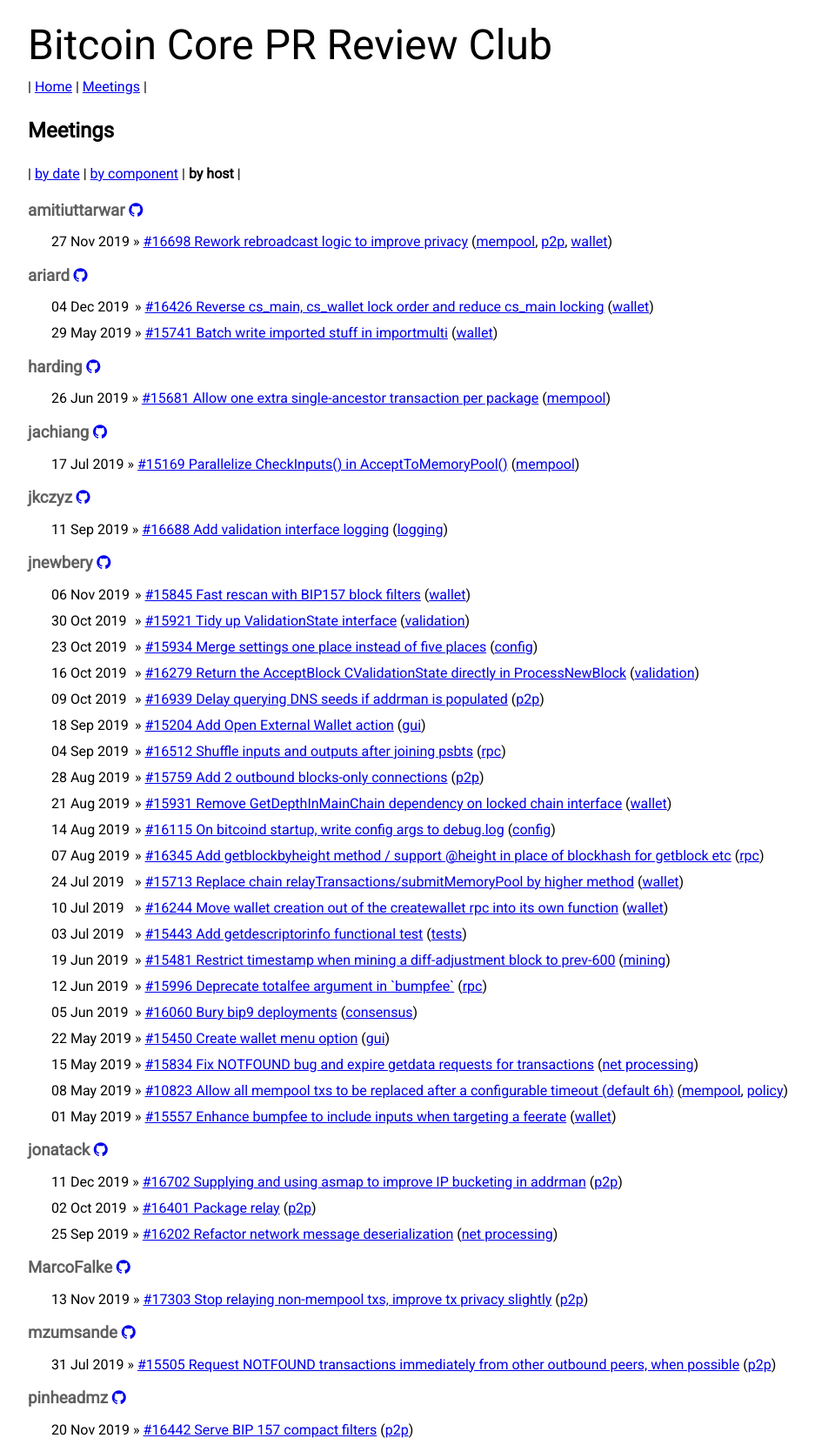
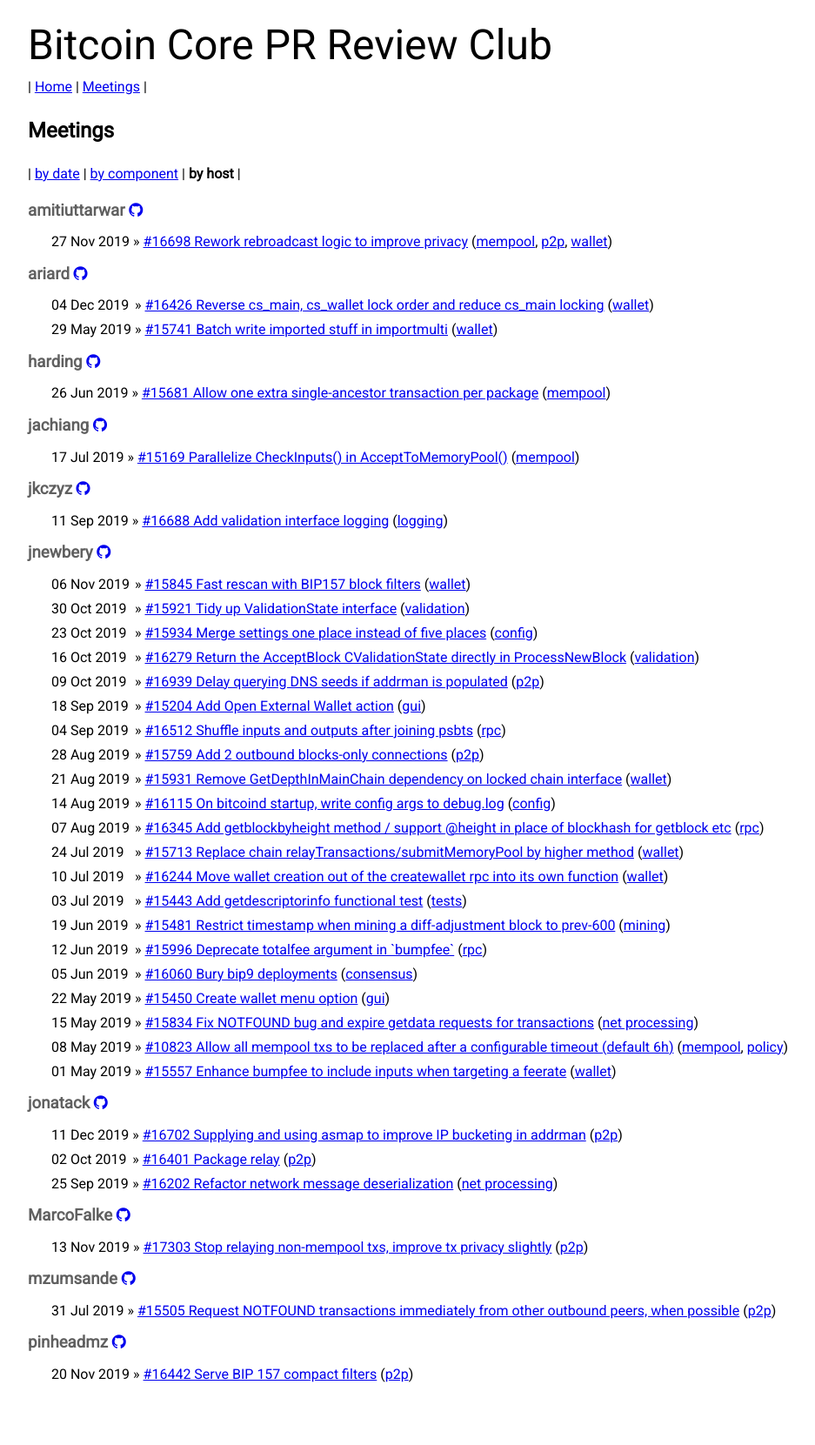
Before and after one commit to bitcoin-core-review-club/website, a Jekyll site: the page built from meetings-hosts.html, in a window 1280 px wide. Shown: the whole page at 87% size, without its empty margins (0-937 px from the left). Built offline with Jekyll 4.4.1, drawn with Linux system fonts in a browser that asks for light colours; nearby versions of some CDN libraries; after the commit the page ends 1619 px from its top, so only the background shows below that.

Commit message:
Fixup meetings-hosts page HTML
- remove unneeded spans that prevent the css from working

- indent the markup more clearly

- add missing closing tags/fix tag issues which became apparent from the
  indentation

- use the same headers as the other meetings pages (seems we should use a common
  include for this)

```diff
--- a/meetings-hosts.html
+++ b/meetings-hosts.html
@@ -18,12 +18,8 @@
 {% assign hosts = raw_hosts | split: "|" | sort_natural | uniq %}
 
 <div class="Home">
-  <h2 class="Home-posts-title">
-    Meetings
-  </h2>
-  <p>
-    {% include linkers/meetings-pages.md %}
-  </p>
+  <h2 class="Home-posts-title">Meetings</h2>
+  <p>{% include linkers/meetings-pages.md %}</p>
 
   {% for host in hosts %}
     <div id="{{host}}">
@@ -39,21 +35,22 @@
             {%- endfor -%}
           {% endcapture %}
           {% if post.host == host %}
-      <tr><div class="Home-posts-post">
-        <td><span class="Home-posts-post-date">
+            <tr class="Home-posts-post">
+              <td class="Home-posts-post-date">
                 {{ post.date | date_to_string }}
-        </span></td>
-        <td><span class="Home-posts-post-arrow">
+              </td>
+              <td class="Home-posts-post-arrow">
                 &raquo;
-        </span></td>
+              </td>
               <td>
                 <a class="Home-posts-post-title" href="{{ post.url }}">#{{ post.pr }} {{ post.title }}</a>
                 ({{components}})
               </td>
-      </div><tr>
+            </tr>
           {%- endif -%}
         {% endfor %}
       </table>
     </div>
   {% endfor %}
 </div>
+<br>
```
Lines whose indentation alone changed are shown as unchanged.
